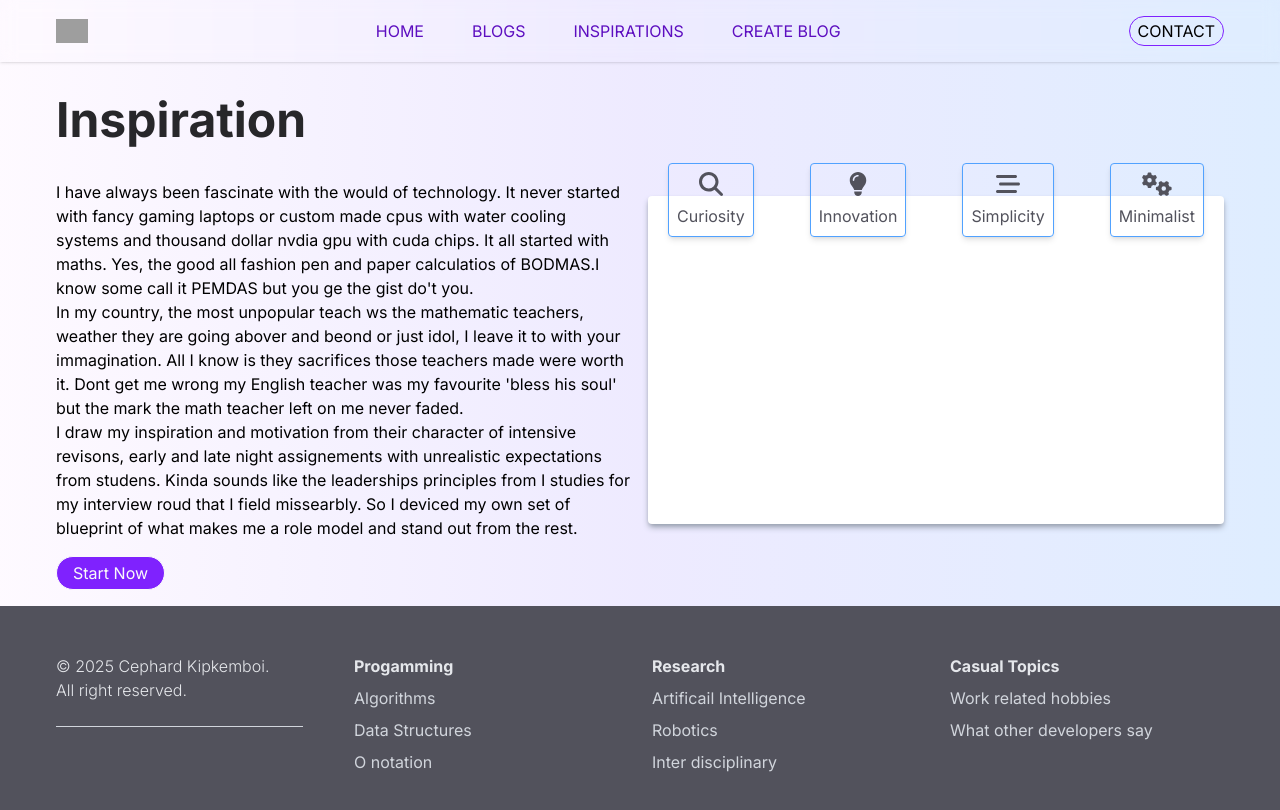
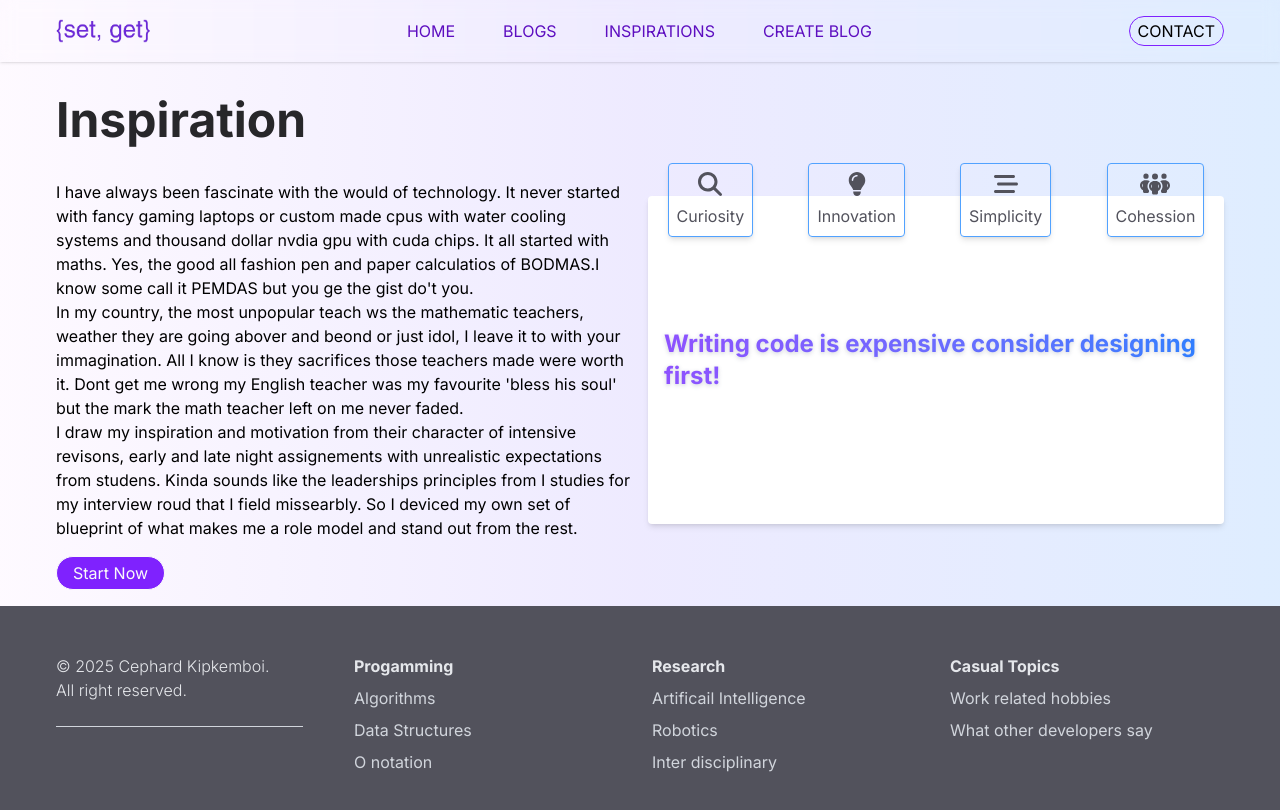
Before and after one commit to cephard/blog, a React (Vite) app: page /blog/inspirations in a window 1280 px wide. Shown: the top 810 px of the page. Built offline with nearby package versions, Linux system fonts and the light colour scheme; grey boxes are pictures that could not be loaded.

Commit message:
improve the asthetics

```diff
--- a/src/components/Blogs.jsx
+++ b/src/components/Blogs.jsx
@@ -5,7 +5,11 @@ import { Link } from 'react-router';
 
 function Blogs() {
     return (
-        <div className="grid md:grid-cols-3 py-7 gap-x-5 gap-y-8 my-8 justify-center">
+        <>
+            <div className="w-full">
+                <h1 className="blog-heading">Blogs</h1>
+            </div>
+            <div className="grid md:grid-cols-3 gap-x-5 gap-y-8 justify-center">
                 {blogs.map(blog => (
                     <Link to={`/blogpost/${blog.id}`}>
                         <div key={blog.id} className='card border border-gray-300 shadow-gray-300 shadow-xs rounded overflow-hidden h-full  transition-all duration-300 ease-in-out hover:border-blue-300 hover:shadow-md hover:shadow-blue-300'>
@@ -29,10 +33,7 @@ function Blogs() {
                     <FontAwesomeIcon className='flex' icon={faArrowRight} />
                 </a></div>
             </div >
-
-
-
-
+        </>
     )
 }
 
--- a/src/components/Contact.jsx
+++ b/src/components/Contact.jsx
@@ -1,6 +1,9 @@
 function Contact() {
     return (
         <section className="h-screen w-full flex flex-col gap-8 items-center justify-around relative">
+            <div className="w-full">
+                <h1 className="blog-heading">Contact Me</h1>
+            </div>
             <form action="" className="h-1/2 flex flex-col justify-center gap-4 bg-transparent rounded lg:bg-gray-50 w-full lg:p-16 md:w-[70%]">
                 <h1>Name</h1>
                 <input type="text" placeholder="John Doe" className="w-full border-b px-2 py-1 text-gray-800 focus:outline-none focus:border-violet-600" />
--- a/src/components/Hero.jsx
+++ b/src/components/Hero.jsx
@@ -2,10 +2,11 @@ import { FontAwesomeIcon } from '@fortawesome/react-fontawesome';
 import { faChevronRight } from '@fortawesome/free-solid-svg-icons';
 import Blogs from './Blogs';
 import Inspirations from './Inspirations';
+import Contact from './Contact';
 
 function Hero() {
     return (
-        <div className='w-full'>
+        <div className='w-full grid gap-8'>
             <div className="h-[80vh] flex flex-col items-center justify-center px-4 w-full flex-grow">
 
                 <h1 className="text-6xl md:text-8xl font-bold text-center px-4 bg-gradient-to-r from-violet-900 to-blue-600 text-transparent bg-clip-text
@@ -27,6 +28,7 @@ function Hero() {
             </div>
             <Blogs />
             <Inspirations />
+            <Contact />
         </div>
     )
 }
--- a/src/components/Inspirations.jsx
+++ b/src/components/Inspirations.jsx
@@ -1,6 +1,6 @@
 import { useState } from "react";
 import { FontAwesomeIcon } from "@fortawesome/react-fontawesome";
-import { faSearch, faLightbulb, faStream, faGears } from "@fortawesome/free-solid-svg-icons"
+import { faSearch, faLightbulb, faStream, faGears, faPeopleGroup } from "@fortawesome/free-solid-svg-icons"
 import inspirations from '../data/myinspirations.json'
 
 {/**rememeber to overlay the text on the image for small screens */ }
@@ -8,12 +8,12 @@ import inspirations from '../data/myinspirations.json'
 
 function Inspirations() {
     const [activeTrait, setActiveTrait] = useState(-1);
-    const iconMap = { faSearch, faLightbulb, faGears, faStream };
-    const [message, setmessage] = useState('');
+    const iconMap = { faSearch, faLightbulb, faPeopleGroup, faStream };
+    const [message, setmessage] = useState('Writing code is expensive consider designing first!');
 
-    const updateInspiration = (serviceId, serviceMessage) => {
-        setActiveTrait(serviceId);
-        setmessage(serviceMessage)
+    const updateInspiration = (inspirationId, inspirationMessage) => {
+        setActiveTrait(inspirationId);
+        setmessage(inspirationMessage)
     }
 
     return (
@@ -36,19 +36,19 @@ function Inspirations() {
                     <ul className="w-full top-[-10%] lg:absolute space-y-5 md:text-xl text-zinc-600 flex justify-around gap-4
                 max-md:grid max-md:grid-cols-2 max-md:py-4">
                         {inspirations.map(
-                            service => (<li
-                                key={service.id} className={`${activeTrait === service.id ? 'bg-blue-400 text-white' : ''}
-                                h-full text-base rounded border border-blue-400 p-2 shadow-md flex items-center flex-col justify-center gap-2 hover:scale-110
-                                hover:bg-violet-500 hover:text-white transition-transform duration-1000`}
-                                onClick={() => updateInspiration(service.id, service.message)}>
-                                <FontAwesomeIcon className="text-2xl bold" icon={iconMap[service.icon]} />
+                            inspiration => (<button
+                                key={inspiration.id} className={`${activeTrait === inspiration.id ? 'bg-blue-400 text-white' : ''}
+                                h-full text-base rounded border border-blue-400 p-2 shadow-md flex items-center flex-col justify-center gap-2 hover:scale-105
+                                hover:bg-violet-500 hover:text-white transition-transform duration-700`}
+                                onClick={() => updateInspiration(inspiration.id, inspiration.message)}>
+                                <FontAwesomeIcon className="text-2xl bold" icon={iconMap[inspiration.icon]} />
                                 <span className="text-center">
-                                    {service.name}
-                                </span> </li>
+                                    {inspiration.name}
+                                </span> </button>
                             ))}
                     </ul>
-                    <div className='rounded shadow-gray-400 shadow-md bg-white p-4 w-full h-full flex justify-center items-center'>
-                        <span>{message}</span>
+                    <div className='rounded shadow-gray-40cls0 shadow-md bg-white p-4 w-full h-full flex justify-center items-center'>
+                        <span className="bg-gradient-to-r from-violet-500 to-blue-500 font-bold text-2xl bg-clip-text text-transparent drop-shadow drop-shadow-gray-200">{message}</span>
                     </div>
                 </div>
                 <div>
--- a/src/data/myInspirations.json
+++ b/src/data/myInspirations.json
@@ -9,18 +9,18 @@
         "id": 2,
         "name": "Innovation",
         "icon": "faLightbulb",
-        "message": "Tobe innovative"
+        "message": "We strive to invent and build from uncertainity but from our immagination"
     },
     {
         "id": 3,
         "name": "Simplicity",
         "icon": "faStream",
-        "message": ""
+        "message": "We don not need to over engineer, instead we solve problems with our inventions"
     },
     {
         "id": 4,
-        "name": "Minimalist",
-        "icon": "faGears",
-        "message": ""
+        "name": "Cohession",
+        "icon": "faPeopleGroup",
+        "message": "No man is an island so we join forces and a work hand in hand as a community"
     }
 ]
--- a/vite.config.js
+++ b/vite.config.js
@@ -5,5 +5,5 @@ import tailwindcss from '@tailwindcss/vite'
 // https://vite.dev/config/
 export default defineConfig({
   plugins: [react(), tailwindcss()],
-  base: "blog",
+  base: "/blog",
 })
```
Lines whose indentation alone changed are shown as unchanged.
